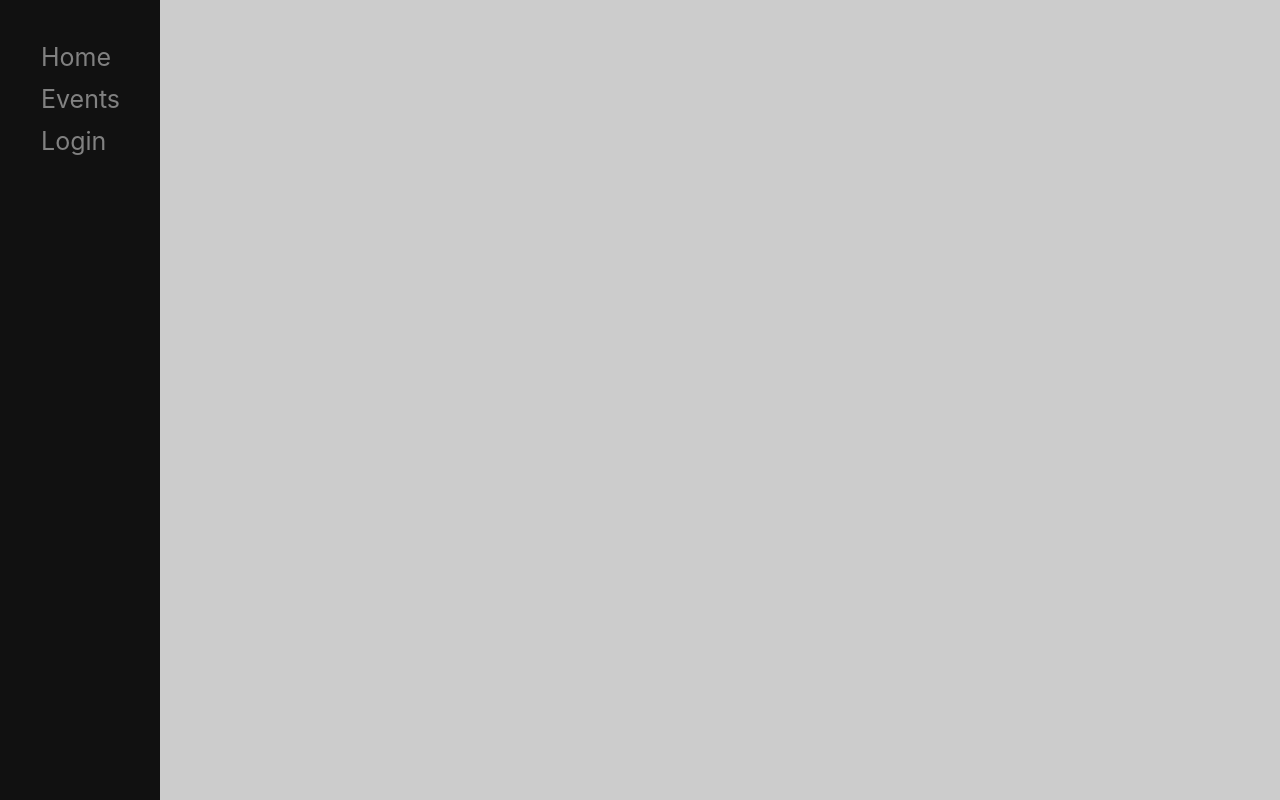
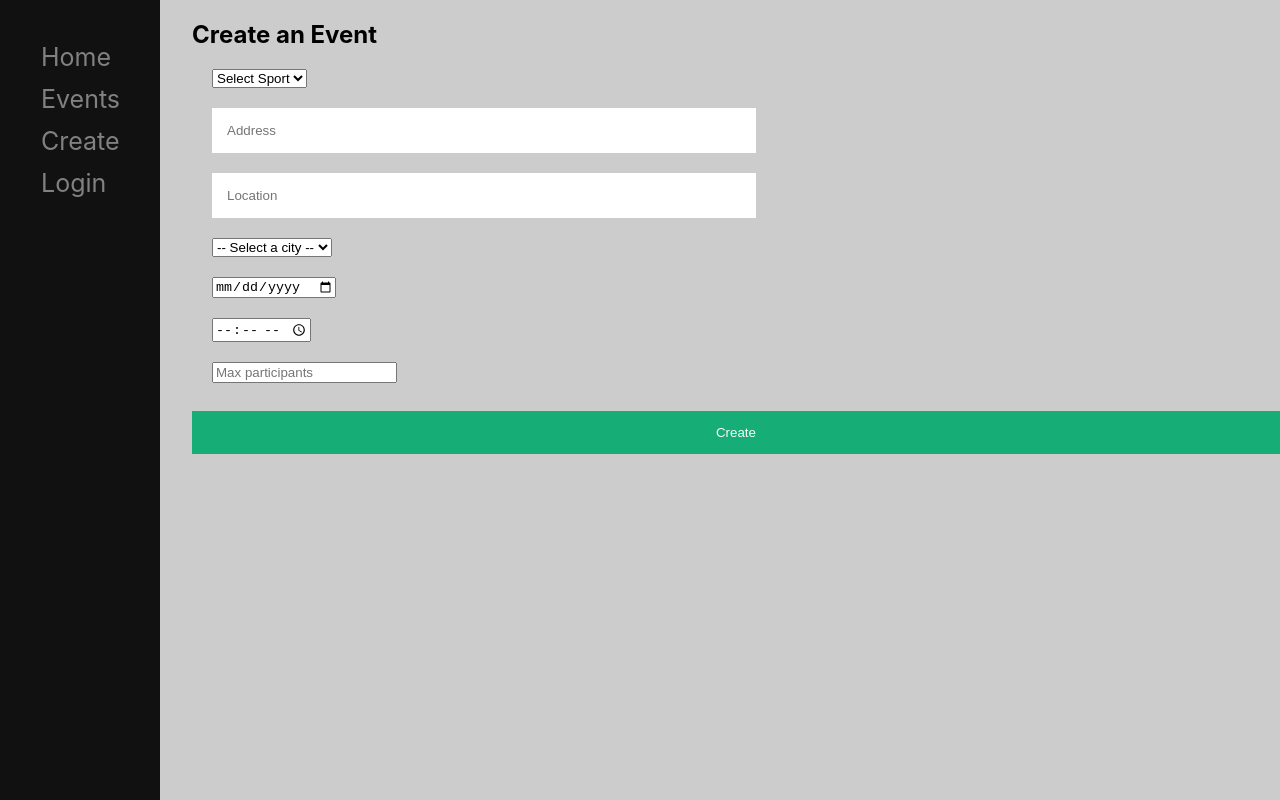
Before and after one commit to t0md4n/cs3528bravo, a React (Create React App) app in the folder client/: page /createevent in a window 1280 px wide. Built offline with nearby package versions, Linux system fonts and the light colour scheme.

Commit message:
html added for event creation page

```diff
--- a/client/src/App.js
+++ b/client/src/App.js
@@ -10,6 +10,8 @@ import {
 import { Events } from './components/Events';
 import { Login } from './components/Login';
 import { Home } from './components/Home';
+import { CreateEvent } from './components/Createevent';
+
 import { Navbar } from './components/Navbar';
 
 function App() {
@@ -38,6 +40,7 @@ function App() {
           <Switch>
             <Route path='/' exact component={Home} />
             <Route path='/events' component={Events} />
+            <Route path='/createevent' component={CreateEvent} />
             <Route path='/login' component={Login} />
           </Switch>
 
--- /dev/null
+++ b/client/src/components/Createevent.js
@@ -0,0 +1,70 @@
+import './css/createEvent.css';
+
+
+export const CreateEvent = () => {
+
+    const handleSubmit = (event) => {
+        ////////////////
+    }
+
+    return (
+    <form onSubmit={handleSubmit}>
+        <div className="createevent">
+            <h2>Create an Event</h2>
+            <select id="sport-type" name="sport-type">
+                <option value="">Select Sport</option>
+                <option value="football">Football</option>
+                <option value="basketball">Basketball</option>
+                <option value="tennis">Tennis</option>
+            </select>
+            <input type='text' placeholder='Address'/>
+            <input type='text' placeholder='Location'/>
+
+            <select id="city" name="city">
+            <option value="">-- Select a city --</option>
+            <optgroup label="England">
+                <option value="London">London</option>
+                <option value="Birmingham">Birmingham</option>
+                <option value="Manchester">Manchester</option>
+                <option value="Liverpool">Liverpool</option>
+                <option value="Leeds">Leeds</option>
+                <option value="Bristol">Bristol</option>
+                <option value="Newcastle">Newcastle</option>
+                <option value="Sheffield">Sheffield</option>
+                <option value="Nottingham">Nottingham</option>
+                <option value="Leicester">Leicester</option>
+                <option value="Brighton">Brighton</option>
+                <option value="Southampton">Southampton</option>
+            </optgroup>
+            <optgroup label="Scotland">
+                <option value="Edinburgh">Edinburgh</option>
+                <option value="Glasgow">Glasgow</option>
+                <option value="Aberdeen">Aberdeen</option>
+                <option value="Dundee">Dundee</option>
+            </optgroup>
+            <optgroup label="Wales">
+                <option value="Cardiff">Cardiff</option>
+                <option value="Swansea">Swansea</option>
+                <option value="Newport">Newport</option>
+                <option value="Bangor">Bangor</option>
+            </optgroup>
+            <optgroup label="Northern Ireland">
+                <option value="Belfast">Belfast</option>
+                <option value="Londonderry">Londonderry</option>
+                <option value="Newry">Newry</option>
+                <option value="Armagh">Armagh</option>
+            </optgroup>
+            </select>
+
+
+            <input type='date' placeholder='Date'/>
+            <input type='time' placeholder='Time'/>
+            <input type='number' placeholder='Max participants'/>
+
+
+            <button type='submit'>Create</button>
+        </div>
+    </form>
+
+    )
+};
--- a/client/src/components/Events.js
+++ b/client/src/components/Events.js
@@ -1,11 +1,15 @@
 import React, { useState, useEffect } from 'react';
 import './css/eventsPage.css';
+
+// https://cs3528.azurewebsites.net/getevents
+// https://cs3528.azurewebsites.net/events/${id}
+// http://localhost:3001/getevents
 
 export const Events = () => {
   const [events, setEvents] = useState([]);
 
   useEffect(() => {
-    fetch('https://cs3528.azurewebsites.net/getevents')
+    fetch('http://localhost:3001/getevents')
       .then(res => res.json())
       .then(events => setEvents(events))
       .catch(err => console.error(err));
@@ -14,7 +18,7 @@ export const Events = () => {
   const handleSignUp = id => {
     // const eventToUpdate = events.find(event => event._id === id);
 
-    fetch(`https://cs3528.azurewebsites.net/events/${id}`, {
+    fetch(`http://localhost:3001/events/${id}`, {
       method: 'PATCH',
       headers: { 'Content-Type': 'application/json' },
       body: JSON.stringify({ signedUp: events.find(event => event._id === id)}),
--- a/client/src/components/Navbar.js
+++ b/client/src/components/Navbar.js
@@ -13,6 +13,9 @@ export const Navbar = () => {
             <Link to="/events">Events</Link>
           </li>
           <li>
+            <Link to="/createevent">Create</Link>
+          </li>
+          <li>
             <Link to="/login">Login</Link>
           </li>
         </ul>
--- /dev/null
+++ b/client/src/components/css/createEvent.css
@@ -0,0 +1,11 @@
+.createevent input, select {
+    display: block;
+    margin: 20px;
+}
+.createevent {
+    position: absolute;
+    top: 0;
+    right: 0;
+    bottom: 0;
+    left: 15%;
+}
--- a/client/src/components/css/navbar.css
+++ b/client/src/components/css/navbar.css
@@ -1,6 +1,7 @@
 nav {
     height:100%;
-    width:160px;
+    width:13%;
+    max-width: 160px;
     position:fixed;
     z-index:1;
     top:0;
```
Also changed, not shown: client/src/App.css (line endings or trailing spaces), 8 other files (tests, documents, lock files or other folders).
